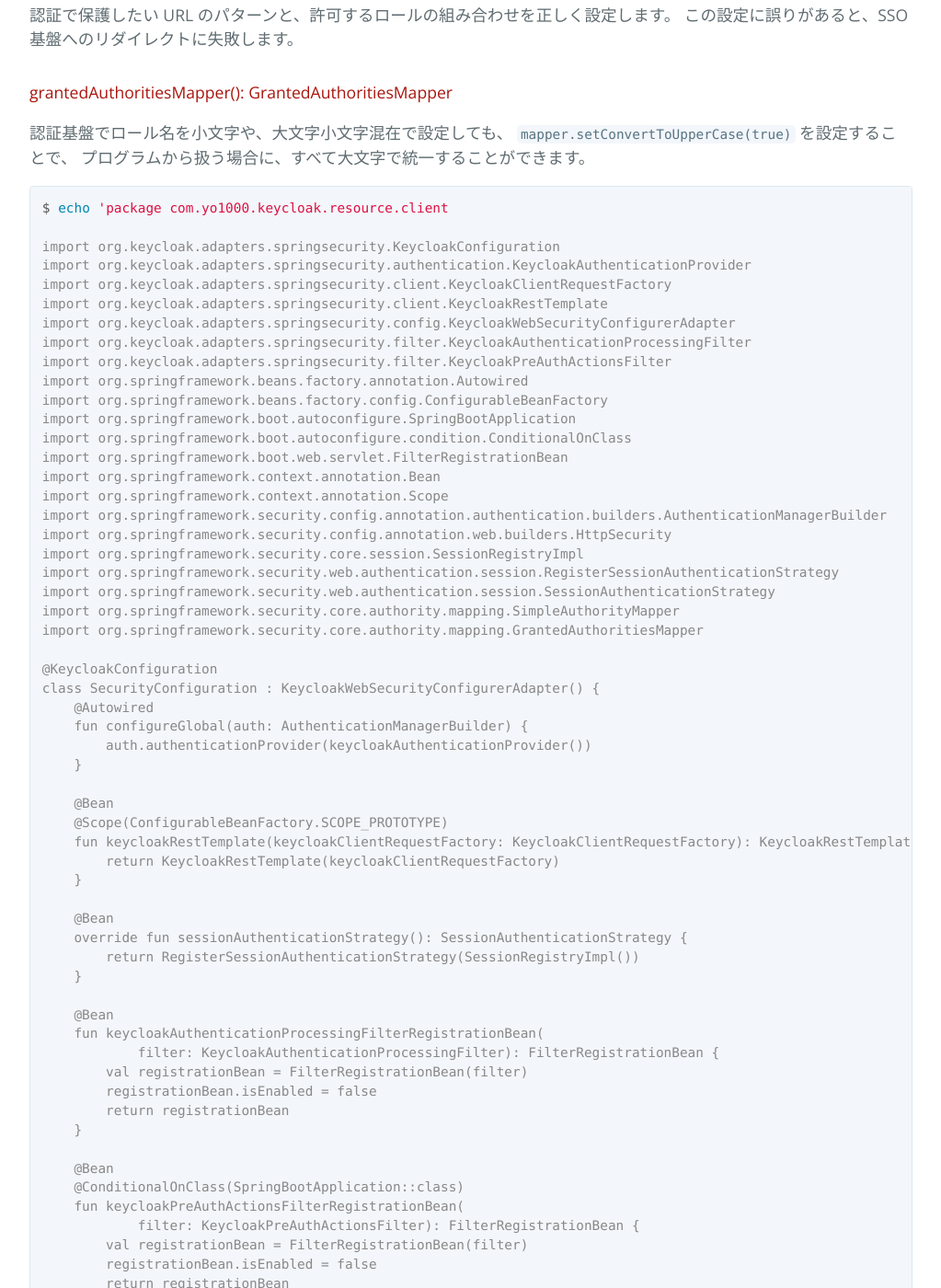
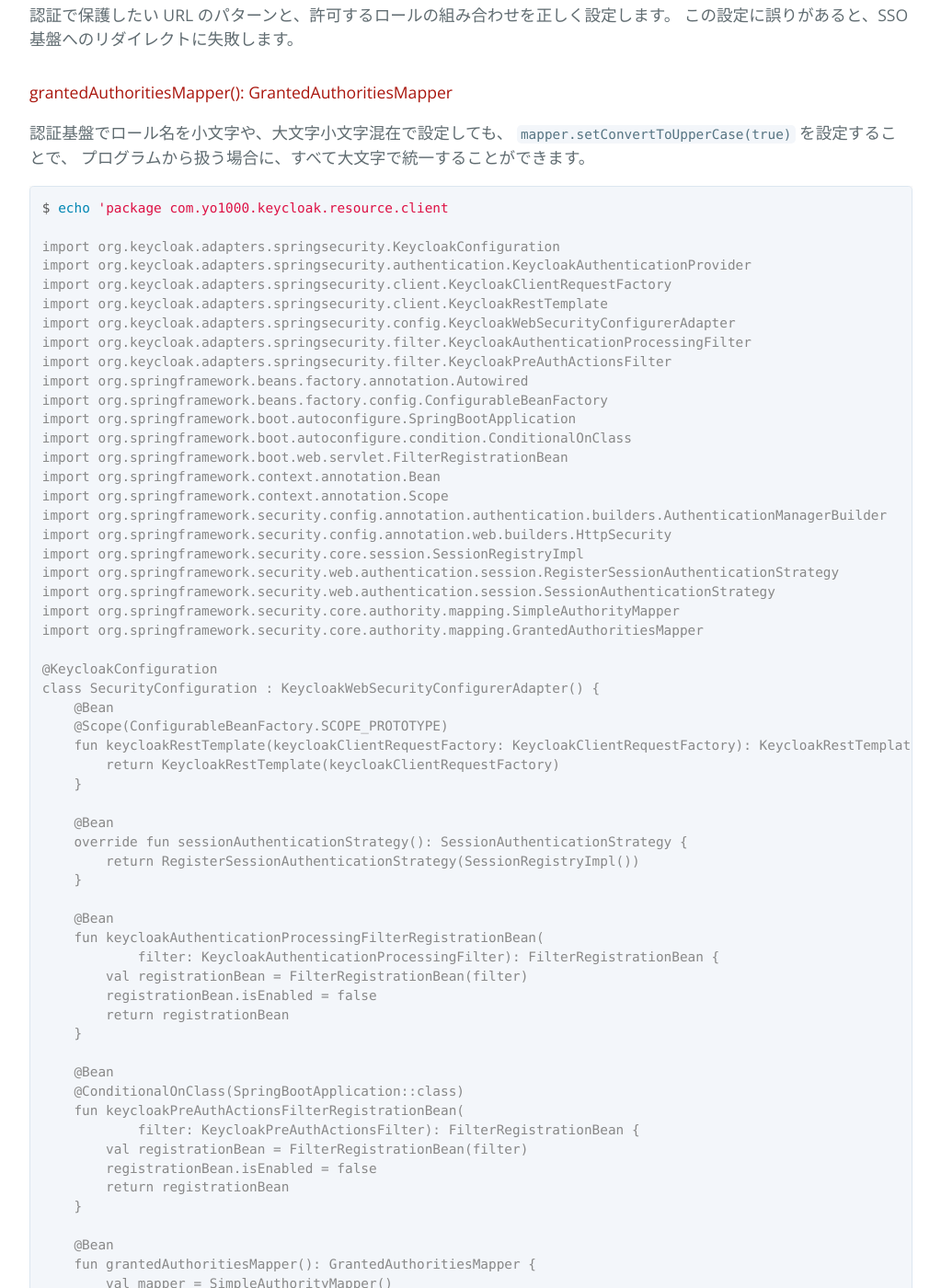
Before and after one commit to yo1000/blog.yo1000.com, a Jekyll site: the page built from _posts/2017-12-18-keycloak-demo.md, in a window 1280 px wide and 1400 px high, scrolled down 10436 px. Shown: the whole window at 92% size, without its empty margins (224-1247 px from the left). Built offline with Jekyll 4.4.1, drawn with Linux system fonts in a browser that asks for light colours; our own code applies the rules of GitHub Pages for plain Markdown files; some of the changed text lies outside the part shown.

Commit message:
Update 2017-12-18-keycloak-demo.md

```diff
--- a/_posts/2017-12-18-keycloak-demo.md
+++ b/_posts/2017-12-18-keycloak-demo.md
@@ -486,11 +486,6 @@
 
 @KeycloakConfiguration
 class SecurityConfiguration : KeycloakWebSecurityConfigurerAdapter() {
-    @Autowired
-    fun configureGlobal(auth: AuthenticationManagerBuilder) {
-        auth.authenticationProvider(keycloakAuthenticationProvider())
-    }
-
     @Bean
     @Scope(ConfigurableBeanFactory.SCOPE_PROTOTYPE)
     fun keycloakRestTemplate(keycloakClientRequestFactory: KeycloakClientRequestFactory): KeycloakRestTemplate {
```
Also changed, not shown: other parts of _posts/2017-12-18-keycloak-demo.md (+4 -0 lines).
